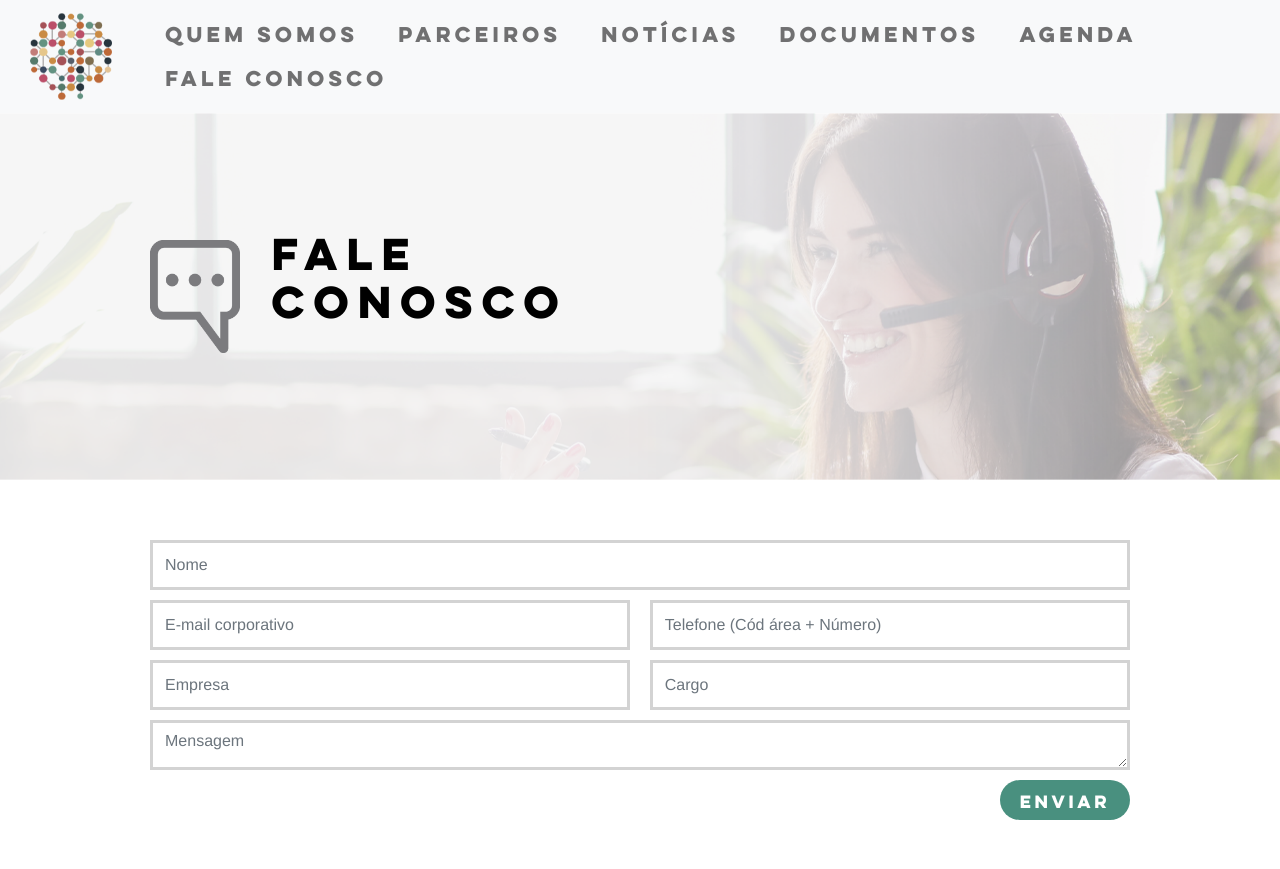
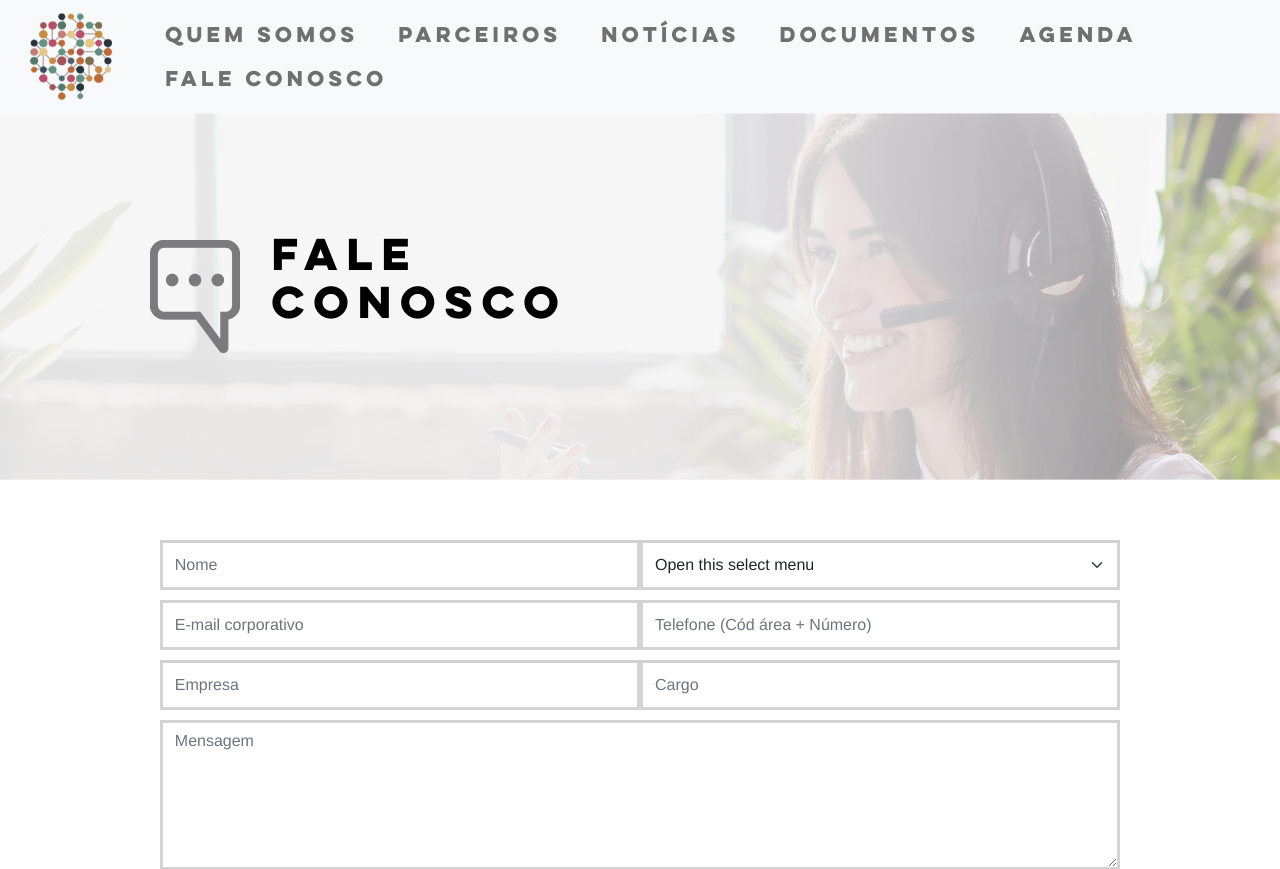
Before and after one commit to sesistartup/ecossistemadeinovacaocg, a Vue app: page /fale-conosco in a window 1280 px wide. Shown: the top 869 px of the page. Built offline with nearby package versions, Linux system fonts and the light colour scheme.

Commit message:
fale conosco validation

```diff
--- a/src/components/faleConosco/Formulario.vue
+++ b/src/components/faleConosco/Formulario.vue
@@ -1,17 +1,23 @@
 <template>
-  <form action="submit" class="fale-conosco ghp" @submit.prevent="comunicacaoStore.sendFaleConosco(contactForm.nome, contactForm.emailCorporativo, contactForm.telefone, contactForm.empresa, contactForm.cargo, contactForm.mensagem)">
-    <input class="form-control boring-gray-border" v-model="contactForm.nome" type="text" name="person-name" id="name-input" placeholder="Nome">
+  <form action="submit" class="fale-conosco ghp">
+    <input class="half-size form-control boring-gray-border" pattern="[A-Za-z]" v-model="contactForm.nome" type="text" name="person-name" id="name-input" placeholder="Nome">
+    <select class="half-size form-control form-select boring-gray-border" v-model="contactForm.setor" aria-label="Default select example">
+      <option selected value="0">Open this select menu</option>
+      <option value="">One</option>
+      <option value="2">Two</option>
+      <option value="3">Three</option>
+    </select>
     <input class="half-size form-control boring-gray-border" v-model="contactForm.emailCorporativo" type="text" name="corporate-email" id="email-input" placeholder="E-mail corporativo">
-    <input class="half-size form-control boring-gray-border" v-model="contactForm.telefone" type="tel" name="phone" id="phone" placeholder="Telefone (Cód área + Número)" maxlength="11">
+    <input class="half-size form-control boring-gray-border" v-model="contactForm.telefone" type="tel" name="phone" id="phone" placeholder="Telefone (Cód área + Número)" maxlength="11" @keyup="evalNumberInput($event)">
     <input class="half-size form-control boring-gray-border" v-model="contactForm.empresa" type="text" name="company" id="company-input" placeholder="Empresa">
     <input class="half-size form-control boring-gray-border" v-model="contactForm.cargo" type="text" name="job-position" id="cargo-input" placeholder="Cargo">
     <textarea class="form-control boring-gray-border" v-model="contactForm.mensagem" name="message" id="message" cols="30" rows="10" placeholder="Mensagem"></textarea>
-    <button type="submit" class="green-btn">ENVIAR</button>
+    <button type="button" @click="sendEmail()" class="green-btn">ENVIAR</button>
   </form>
 </template>
 
 <script setup lang="ts">
-import { ref } from 'vue';
+import { Ref, ref } from 'vue';
 import { useComunicacaoStore } from '../../stores/comunicacao/store';
 
   const comunicacaoStore = useComunicacaoStore();
@@ -22,10 +28,17 @@ import { useComunicacaoStore } from '../../stores/comunicacao/store';
     telefone: '',
     empresa: '',
     cargo: '',
+    setor: 0,
     mensagem: ''
   });
-
-  // comunicacaoStore.sendFaleConosco(contactForm.value.nome, contactForm.value.emailCorporativo, contactForm.value.telefone, contactForm.value.empresa, contactForm.value.cargo, contactForm.value.mensagem);
+  const sendEmail = () => {
+    comunicacaoStore.sendFaleConosco(contactForm.value.nome, contactForm.value.emailCorporativo, contactForm.value.telefone, contactForm.value.empresa, contactForm.value.cargo, contactForm.value.setor, contactForm.value.mensagem)
+  }
+  const evalNumberInput = (e: KeyboardEvent) => {
+    if (isNaN(parseInt(e.key))) {
+      contactForm.value.telefone = contactForm.value.telefone.slice(0, contactForm.value.telefone.indexOf(e.key))
+    }
+  }
 </script>
 
 <style scoped lang="scss">
@@ -35,23 +48,25 @@ import { useComunicacaoStore } from '../../stores/comunicacao/store';
     display: flex;
     flex-wrap: wrap;
     justify-content: space-between;
-    input.half-size {
+    input.half-size, select.half-size {
       width: 49%;
       margin-right: 1%;
       margin-left: 1%;
     }
-    input.half-size:nth-child(even) {
+    .half-size:nth-child(even) {
       margin-left: 0 !important;
     }
-    input.half-size:nth-child(odd) {
+    .half-size:nth-child(odd) {
       margin-right: 0 !important;
     }
     .form-control {
       margin-top: 10px;
       height: 50px;
     }
-    textarea[class="form-control"] {
-      min-height: 300px;
+    textarea.form-control {
+      min-height: 150px;
+      margin-left: 1%;
+      margin-right: 1%;
     }
     .green-btn {
       margin-left: auto;
--- /dev/null
+++ b/src/stores/comunicacao/faleConosco.ts
@@ -0,0 +1,12 @@
+export const nameIsValid = (n: string) => {
+  if (!n || n.length < 2 || /[^a-z\s]/i.test(n)) return false;
+  return true;
+}
+export const emailIsValid = (e: string) => {
+  if (!e || e.length < 9 || !/@/.test(e)) return false;
+  return true;
+}
+export const phoneIsValid = (p: string) => {
+  if (!p || p.length < 11 || !/[0-9]/i.test(p)) return false;
+  return true;
+}
--- a/src/stores/comunicacao/store.ts
+++ b/src/stores/comunicacao/store.ts
@@ -1,7 +1,9 @@
 import { defineStore } from "pinia";
 import { validateInput } from "./types";
-// import { faleConosco } from "./types";
-// import axios from "axios";
+import { faleConosco } from "./types";
+import { CONSTANTES } from '../../utils/constantes'
+// import headers from "../../utils/headers";
+import axios from "axios";
 
 export const useComunicacaoStore = defineStore('comunicacaoStore', {
   // state: () => {
@@ -10,10 +12,17 @@ export const useComunicacaoStore = defineStore('comunicacaoStore', {
   //   }
   // },
   actions: {
-    async sendFaleConosco(nome: string, emailCorporativo: string, telefone: string, empresa: string, cargo: string, mensagem: string) {
+    async sendFaleConosco(nome: string, emailCorporativo: string, telefone: string, empresa: string, cargo: string, setor: number, mensagem: string) {
+      console.log(typeof (setor))
       try {
-        const faleConoscoInput = validateInput({nome, emailCorporativo, telefone, empresa, cargo, mensagem})
+        const faleConoscoInput = validateInput({nome, emailCorporativo, telefone, empresa, cargo, setor, mensagem})
         console.log(faleConoscoInput)
+        if (faleConoscoInput instanceof faleConosco) {
+          const response = await axios.post(CONSTANTES.defaultUrl + 'api/faleConosco/registrar',
+          faleConoscoInput
+          )
+          console.log(response)
+        }
       } catch (error) {
         console.log(error)
       }
--- a/src/stores/comunicacao/types.ts
+++ b/src/stores/comunicacao/types.ts
@@ -1,9 +1,12 @@
+import { nameIsValid, emailIsValid, phoneIsValid } from './faleConosco'
+
 interface faleConoscoInterface {
   nome: string
   emailCorporativo: string
   telefone: string
   empresa: string
   cargo: string
+  setor: number
   mensagem: string
 }
 
@@ -13,21 +16,17 @@ export class faleConosco implements faleConoscoInterface {
   telefone!: string;
   empresa!: string;
   cargo!: string;
+  setor!: number;
   mensagem!: string;
 
-  constructor(nome: string, emailCorporativo: string, telefone: string, empresa: string, cargo: string, mensagem: string) {
-    [ this.nome, this.emailCorporativo, this.telefone, this.empresa, this.cargo, this.mensagem ] = arguments
+  constructor(nome: string, emailCorporativo: string, telefone: string, empresa: string, cargo: string, setor: number, mensagem: string) {
+    [ this.nome, this.emailCorporativo, this.telefone, this.empresa, this.cargo, this.setor, this.mensagem ] = arguments
   };
 }
 
-export const validateInput = ({nome, emailCorporativo, telefone, empresa, cargo, mensagem}: faleConoscoInterface): TypeError | faleConosco => {
-  // if (!nome
-  //   || !ec
-  //   || !tel
-  //   || !emp
-  //   || !cargo
-  //   || !msg) {
-  //   return new TypeError("Por favor, confira os dados e tente novamente");
-  // };
-  return new faleConosco(nome, emailCorporativo, telefone, empresa, cargo, mensagem) ;
+export const validateInput = ({nome, emailCorporativo, telefone, empresa, cargo, setor, mensagem}: faleConoscoInterface): TypeError | faleConosco => {
+  if (!nameIsValid(nome)) return TypeError("Insira um nome válido.");
+  if (!emailIsValid(emailCorporativo)) return TypeError("Insira um e-mail válido.");
+  if (!phoneIsValid(telefone)) return TypeError("Insira um telefone válido.");
+  return new faleConosco(nome, emailCorporativo, telefone, empresa, cargo, setor, mensagem);
 }
--- a/src/utils/constantes.ts
+++ b/src/utils/constantes.ts
@@ -1,8 +1,8 @@
 import { InjectionKey } from "vue";
 import { AxiosInstance } from "axios";
 
-export const CONSTANTES: Object = {
-  defaultUrl: 'https://pokeapi.co/api/v2/pokemon/ditto'
+export const CONSTANTES = {
+  defaultUrl: 'https://localhost:7033/'
 }
 
 export const AxiosKey: InjectionKey<AxiosInstance> = Symbol('http')
--- /dev/null
+++ b/src/utils/headers.ts
@@ -0,0 +1,19 @@
+const headers = (multpart: boolean = false) => {
+  if (multpart) {
+    return {
+      'Access-Control-Allow-Origin': '*',
+      'Content-Type': 'multipart/form-data',
+      Authorization: 'Bearer ' + localStorage.getItem('token') || ''
+    }
+  } else {
+    return {
+      'Access-Control-Allow-Origin': '*',
+      'Content-Type': 'application/json',
+      Authorization: 'Bearer ' + localStorage.getItem('token') || ''
+    }
+  }
+}
+
+export default {
+  headers
+}
```
